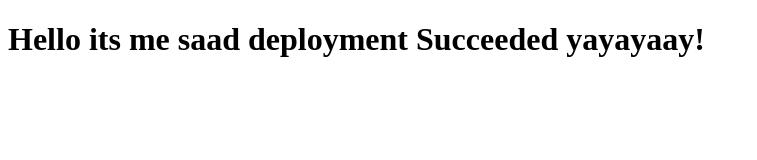
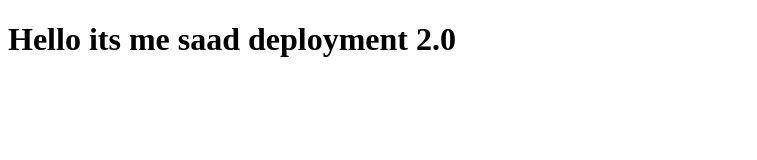
Before and after one commit to SaadChaudhary12/pipeline-task, a plain HTML site: page index.html in a window 1280 px wide. Shown: the whole page, without its empty margins (0-757 px from the left). Drawn offline with Linux system fonts and the light colour scheme.

Commit message:
Update index.html

```diff
--- a/index.html
+++ b/index.html
@@ -6,6 +6,6 @@
     <title>My Custom Website</title>
 </head>
 <body>
-    <h1>Hello its me saad deployment Succeeded yayayaay!</h1>
+    <h1>Hello its me saad deployment 2.0</h1>
 </body>
 </html>
```
